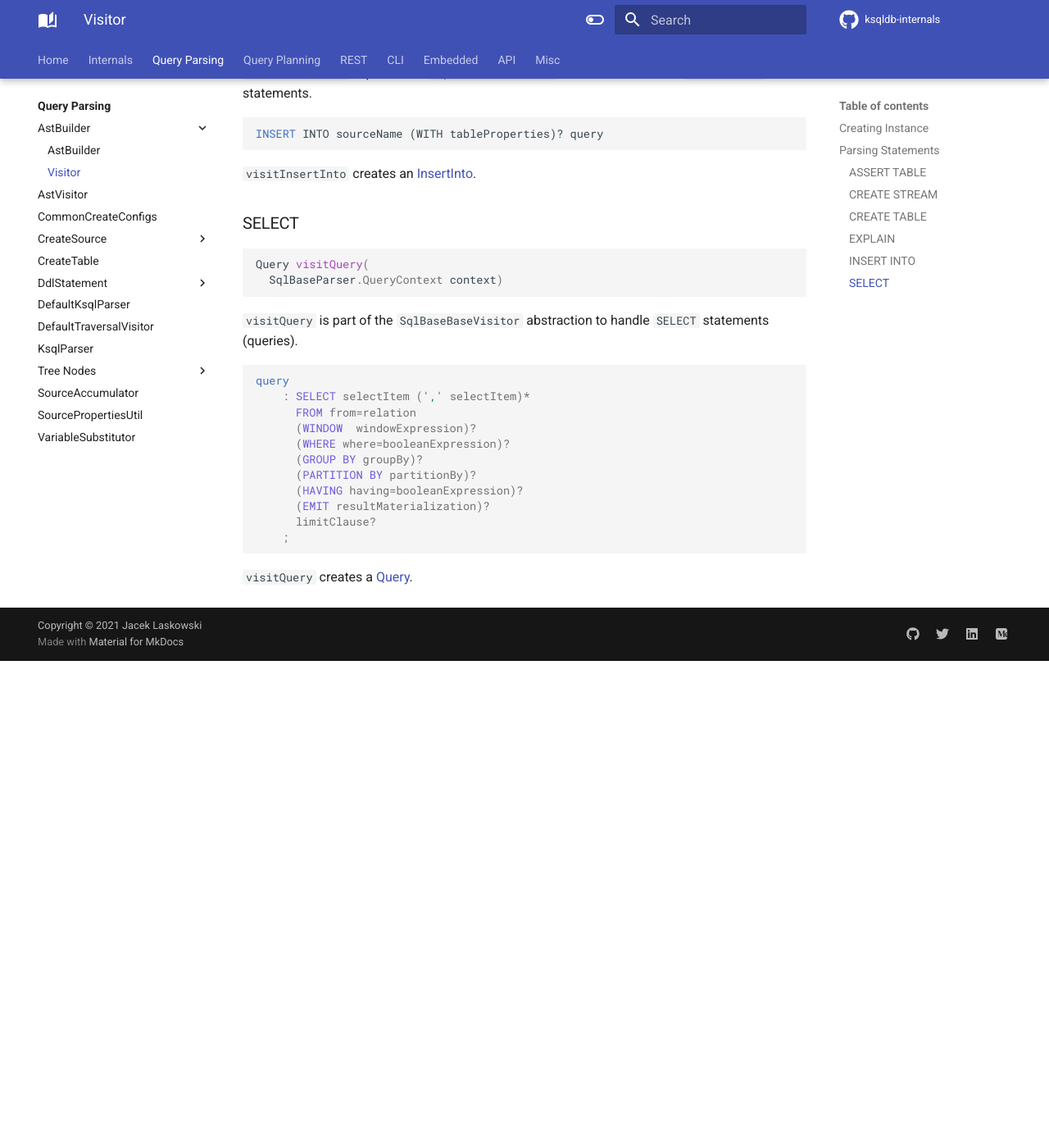
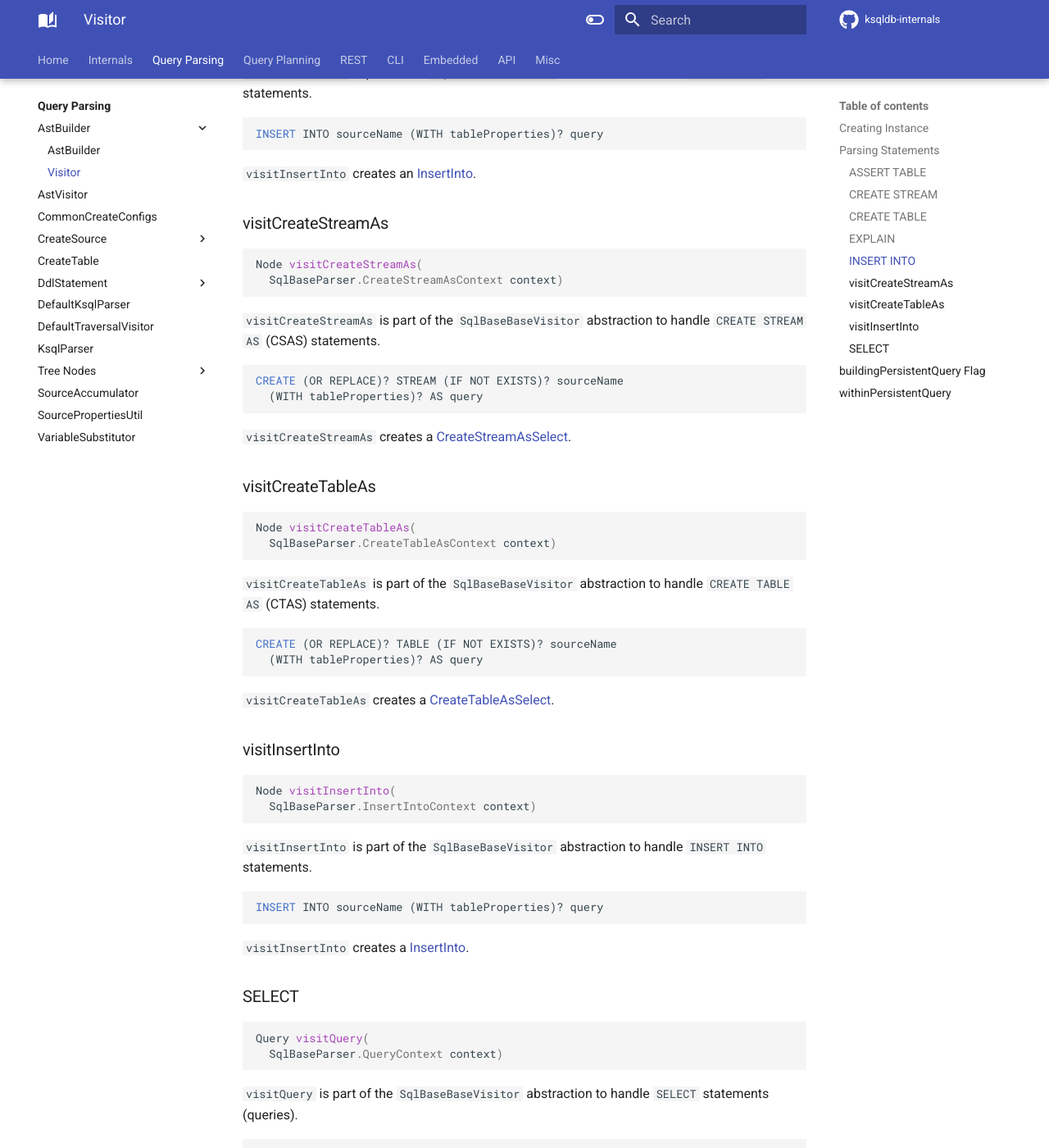
Before and after one commit to japila-books/ksqldb-internals, an MkDocs documentation site: the page built from docs/parser/AstBuilder_Visitor.md, in a window 1280 px wide and 1400 px high, scrolled down 2242 px. Shown: the whole window at 82% size. Built offline with MkDocs 1.6.1 and Material for MkDocs 9.7.7, drawn with Linux system fonts in a browser that asks for light colours; comment, search, counter and statistics services are not loaded; before the commit the page ends 3048 px from its top, so only the background shows below that; some of the changed text lies outside the part shown.

Commit message:
Query.isPullQuery

````diff
--- a/docs/parser/AstBuilder_Visitor.md
+++ b/docs/parser/AstBuilder_Visitor.md
@@ -107,6 +107,53 @@ INSERT INTO sourceName (WITH tableProperties)? query
 
 `visitInsertInto` creates an [InsertInto](InsertInto.md).
 
+### <span id="visitCreateStreamAs"> visitCreateStreamAs
+
+```java
+Node visitCreateStreamAs(
+  SqlBaseParser.CreateStreamAsContext context)
+```
+
+`visitCreateStreamAs` is part of the `SqlBaseBaseVisitor` abstraction to handle `CREATE STREAM AS` (CSAS) statements.
+
+```antlr
+CREATE (OR REPLACE)? STREAM (IF NOT EXISTS)? sourceName
+  (WITH tableProperties)? AS query
+```
+
+`visitCreateStreamAs` creates a [CreateStreamAsSelect](CreateStreamAsSelect.md).
+
+### <span id="visitCreateTableAs"> visitCreateTableAs
+
+```java
+Node visitCreateTableAs(
+  SqlBaseParser.CreateTableAsContext context)
+```
+
+`visitCreateTableAs` is part of the `SqlBaseBaseVisitor` abstraction to handle `CREATE TABLE AS` (CTAS) statements.
+
+```antlr
+CREATE (OR REPLACE)? TABLE (IF NOT EXISTS)? sourceName
+  (WITH tableProperties)? AS query
+```
+
+`visitCreateTableAs` creates a [CreateTableAsSelect](CreateTableAsSelect.md).
+
+### <span id="visitInsertInto"> visitInsertInto
+
+```java
+Node visitInsertInto(
+  SqlBaseParser.InsertIntoContext context)
+```
+
+`visitInsertInto` is part of the `SqlBaseBaseVisitor` abstraction to handle `INSERT INTO` statements.
+
+```antlr
+INSERT INTO sourceName (WITH tableProperties)? query
+```
+
+`visitInsertInto` creates a [InsertInto](InsertInto.md).
+
 ### <span id="visitQuery"> SELECT
 
 ```java
@@ -131,3 +178,22 @@ query
 ```
 
 `visitQuery` creates a [Query](Query.md).
+
+## <span id="buildingPersistentQuery"> buildingPersistentQuery Flag
+
+`Visitor` defines `buildingPersistentQuery` internal flag that is `false` when [created](#creating-instance).
+
+`buildingPersistentQuery` flag is turned on (`true`) when [withinPersistentQuery](#withinPersistentQuery).
+
+## <span id="withinPersistentQuery"> withinPersistentQuery
+
+```java
+T withinPersistentQuery(
+  Supplier<T> task)
+```
+
+`withinPersistentQuery`...FIXME
+
+`withinPersistentQuery` is used when:
+
+* `Visitor` is requested to parse [CreateStreamAs](#visitCreateStreamAs), [CreateTableAs](#visitCreateTableAs) and [InsertInto](#visitInsertInto) statements
--- a/mkdocs.yml
+++ b/mkdocs.yml
@@ -173,6 +173,8 @@ nav:
       - CreateAsSelect: parser/CreateAsSelect.md
       - CreateSourceAsProperties: parser/CreateSourceAsProperties.md
       - CreateStream: parser/CreateStream.md
+      - CreateStreamAsSelect: parser/CreateStreamAsSelect.md
+      - CreateTableAsSelect: parser/CreateTableAsSelect.md
       - Explain: parser/Explain.md
       - Expression: parser/Expression.md
       - InsertInto: parser/InsertInto.md
````
Also changed, not shown: docs/EngineExecutor.md (+5 -1 lines), docs/KsqlExecutionContext.md (+17 -0 lines), docs/parser/CreateStreamAsSelect.md (added, +3 -0 lines), docs/parser/CreateTableAsSelect.md (added, +3 -0 lines), docs/parser/Query.md (+36 -2 lines), docs/rest/QueryExecutor.md (+3 -1 lines).
